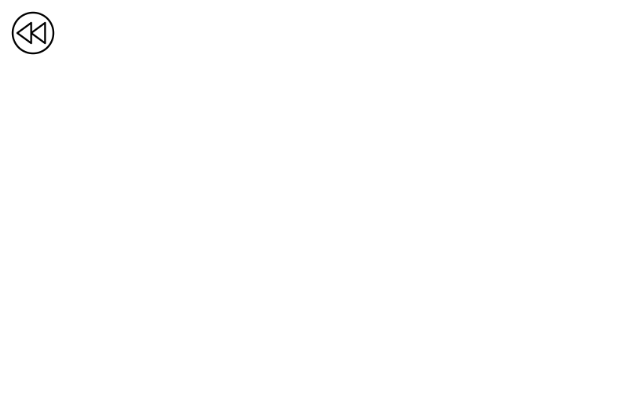
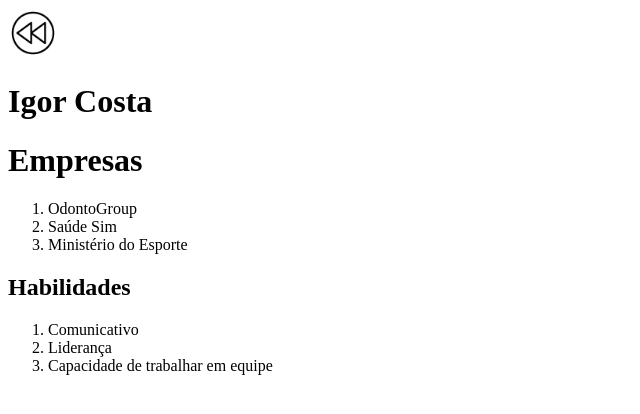
Before and after one commit to ArlinsonSantos/padroes.web.atividade, a plain HTML site: page Projeto html/Site/Equipe/Igor.html in a window 1280 px wide. Shown: the whole page, without its empty margins (0-640 px from the left). Drawn offline with Linux system fonts and the light colour scheme.

Commit message:
Update Igor.html
IgorAlt

```diff
--- a/Projeto html/Site/Equipe/Igor.html
+++ b/Projeto html/Site/Equipe/Igor.html
@@ -9,5 +9,18 @@
     <nav>
         </li><a href="/Projeto html/Site/Index.html"><img src="/Projeto html/Site/Imagens/Voltar.png" alt="Voltar" width="50"></a>
     </nav>
+    <h1> Igor Costa</h1>
+    <h1>Empresas</h1>
+    <ol>
+        <li>OdontoGroup</li>
+        <li>Saúde Sim</li>
+        <li>Ministério do Esporte</li>
+    </ol>
+    <h2> Habilidades</h2>
+    <ol>
+        <li>Comunicativo</li>
+        <li>Liderança</li>
+        <li>Capacidade de trabalhar em equipe</li>
+    </ol>
 </body>
 </html>
```
